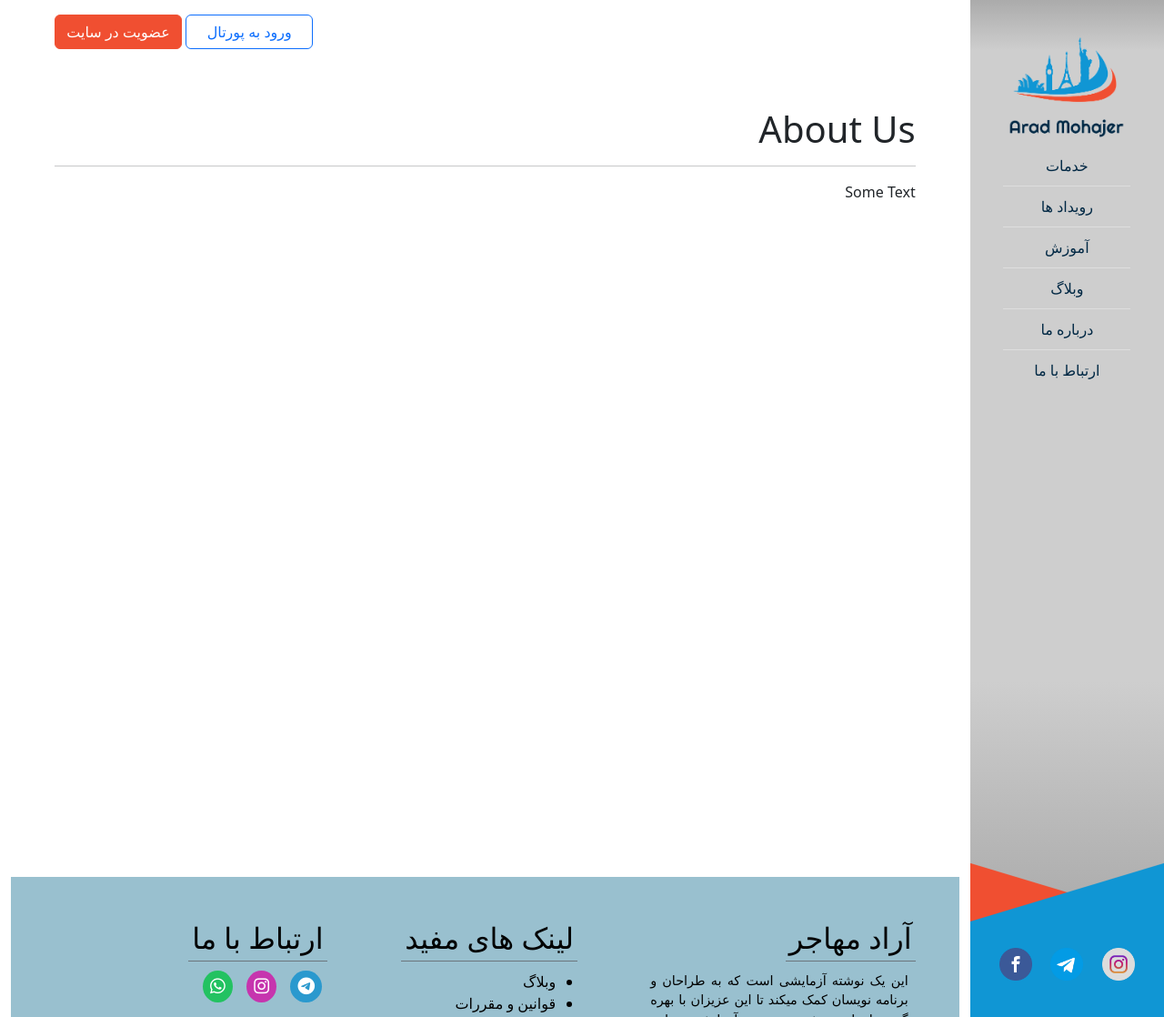
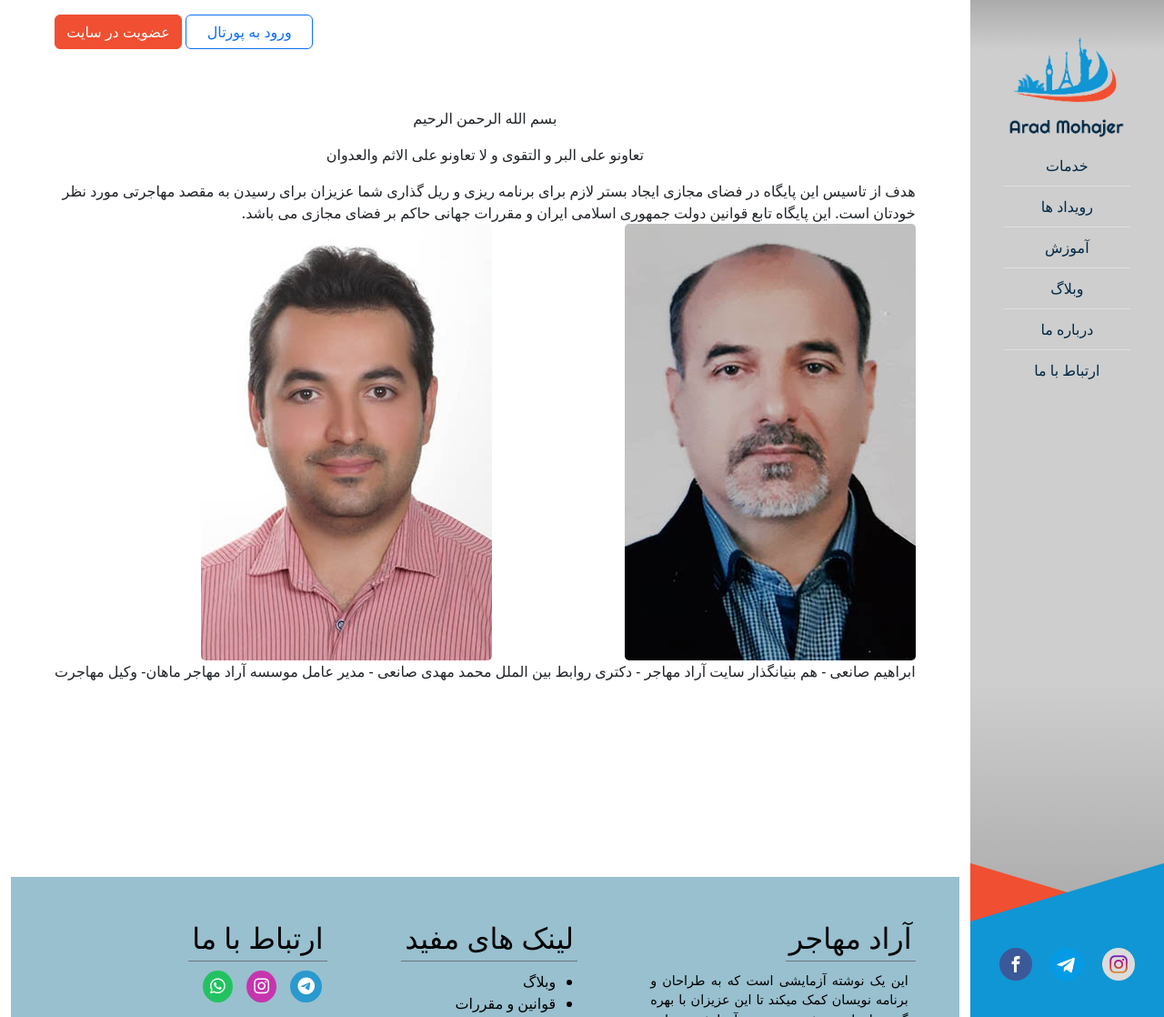
Before and after one commit to sayadlou/arad, a Django app: page /rules/ in a window 1280 px wide. Shown: the whole page at 91% size. Run offline with Django 3.2, Linux system fonts and the light colour scheme; parts of the project's set-up code (start-up, migrations or seed data) failed here and were passed over; some libraries are stand-ins or nearby versions; some web fonts are replaced.

Commit message:
conatact uf orm edit about us initial ver

```diff
--- a/apps/contact_us/models.py
+++ b/apps/contact_us/models.py
@@ -49,11 +49,11 @@
     work_experience = models.TextField(max_length=1000, null=True, blank=True)
     certificate = models.TextField(max_length=1000, null=True, blank=True)
     language_exam = models.CharField(max_length=50, choices=exam_choices)
-    language_exam_description = models.TextField(max_length=1000)
+    language_exam_description = models.TextField(max_length=1000, null=True, blank=True)
     destination_countries = models.CharField(max_length=100)
     capital_for_immigration = models.CharField(max_length=100, null=True, blank=True)
-    preference_to_join = models.TextField(max_length=1000)
-    final_description = models.TextField(max_length=1000)
+    preference_to_join = models.TextField(max_length=1000, null=True, blank=True)
+    final_description = models.TextField(max_length=1000, null=True, blank=True)
     submission_time = models.DateTimeField(auto_now_add=True, editable=True)
 
     class Meta:
--- a/apps/core/templates/core/about_us.html
+++ b/apps/core/templates/core/about_us.html
@@ -8,9 +8,34 @@
             <div class="row">
                 <div class="col-lg-12">
                     <div class="user-form">
-                        <h1>{% translate "About Us" %}</h1>
-                        <hr>
-                        Some Text
+                        <p class="text-center">
+                            بسم الله الرحمن الرحیم
+                        </p>
+                        <p class="text-center"> تعاونو علی البر و التقوی و لا تعاونو علی الاثم والعدوان
+                        </p>
+                        هدف از تاسیس این پایگاه در فضای مجازی ایجاد بستر لازم برای برنامه ریزی و ریل گذاری شما عزیزان
+                        برای رسیدن به مقصد مهاجرتی مورد نظر خودتان است. این پایگاه تابع قوانین دولت جمهوری اسلامی ایران
+                        و مقررات جهانی حاکم بر فضای مجازی می باشد.
+                        <div class="d-flex justify-content-between">
+                            <div>
+                                <img style="max-width: 30vw" src="{% static 'core/images/ebrahim_saneei.jpg' %}"
+                                     class="img-fluid" alt="ابراهیم صانعی">
+                                <p>
+                                    ابراهیم صانعی - هم بنیانگذار سایت آراد مهاجر - دکتری روابط بین الملل
+
+                                </p>
+
+                            </div>
+                            <div>
+                                <img style="max-width: 30vw" src="{% static 'core/images/mmehsi_saneei.jpg' %}"
+                                     class="img-fluid"
+                                     alt="محمد مهدی صانعی">
+                                <p> محمد مهدی صانعی - مدیر عامل موسسه آراد مهاجر ماهان- وکیل مهاجرت
+                                </p>
+                            </div>
+                        </div>
+
+
                     </div>
                 </div>
 
```
Also changed, not shown: apps/contact_us/templates/contact_us/message_form.html (+42 -5 lines), apps/contact_us/templates/contact_us/thanks.html (+9 -2 lines), apps/core/static/core/images/ebrahim_saneei.jpg (added), apps/core/static/core/images/mmehsi_saneei.jpg (added).
